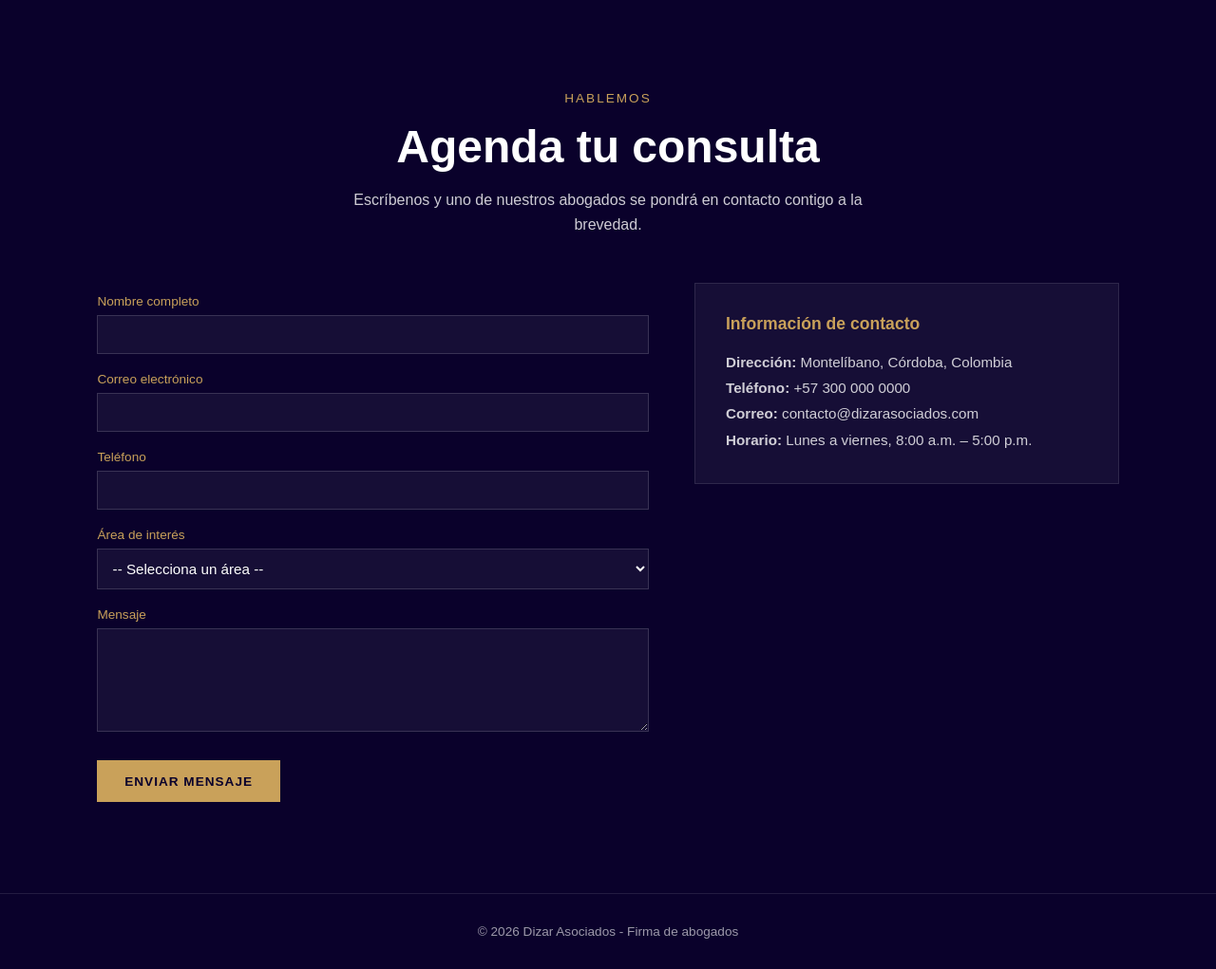
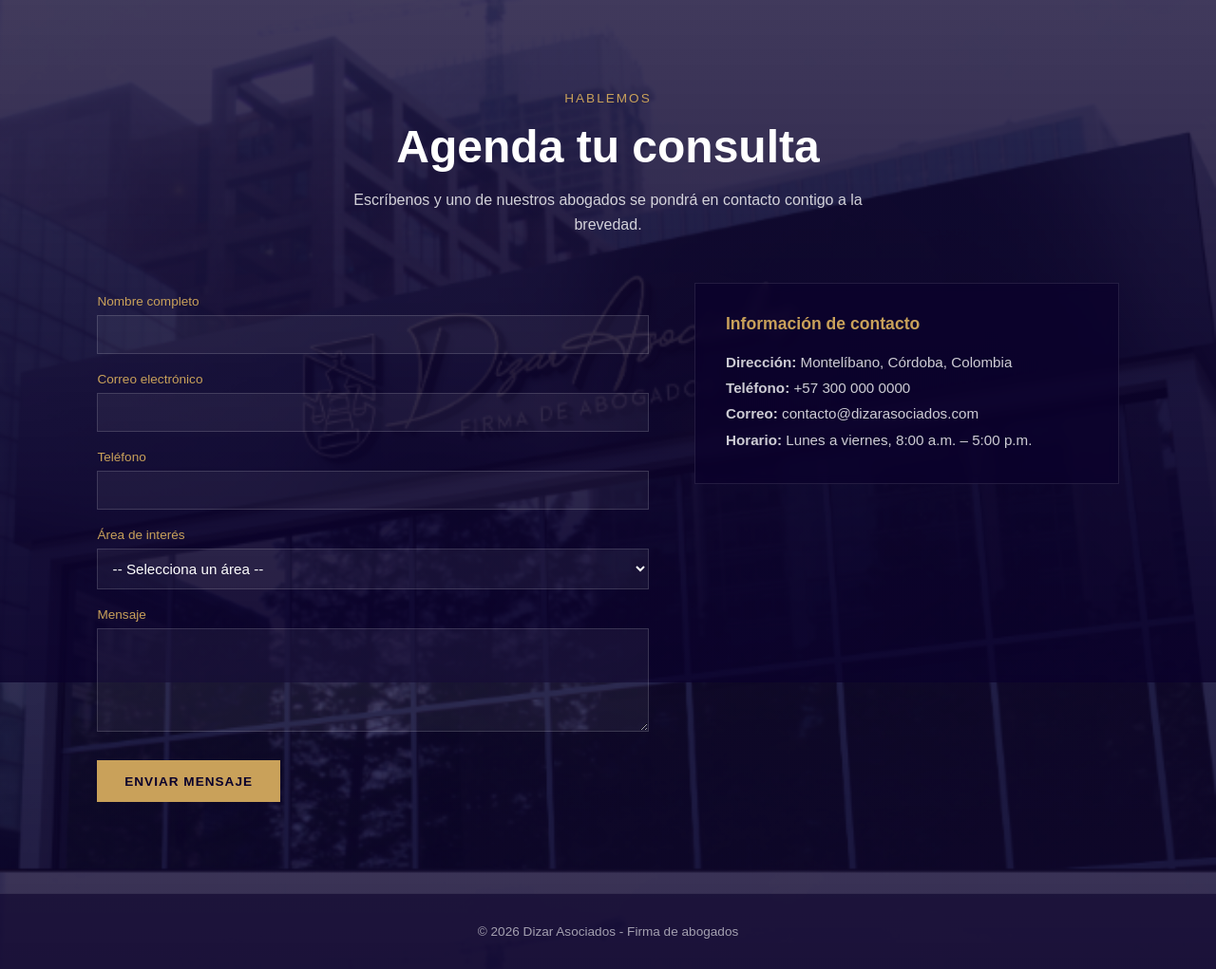
Before and after one commit to ele-SD/Dizar_Asociados, a PHP site: page /contacto.php in a window 1280 px wide. Shown: the part 81-1102 px from the top of the page at 95% size. Run offline with PHP 8.4, Linux system fonts and the light colour scheme.

Commit message:
imagenes corregidas en las interfaces nosotros, servicios y contacto

```diff
--- a/MVC/Vista/style.css
+++ b/MVC/Vista/style.css
@@ -1665,3 +1665,36 @@ select option {
     background-color: var(--color-azul-oscuro, #0A012B);
     color: var(--color-blanco, #FFFFFF);
 }
+
+body:has(.nosotros_intro),
+body:has(.servicios),
+body:has(.contacto) {
+    min-height: 100vh;
+    display: flex;
+    flex-direction: column;
+    background:
+        linear-gradient(180deg, rgba(10, 1, 43, 0.75), rgba(10, 1, 43, 0.95)) fixed,
+        url("../imagenes/fondo-oficina.png") center/cover fixed no-repeat;
+    background-color: var(--color-azul-oscuro, #0A012B);
+}
+
+body:has(.nosotros_intro) main,
+body:has(.servicios) main,
+body:has(.contacto) main {
+    flex: 1;
+}
+
+body:has(.nosotros_intro) .footer,
+body:has(.servicios) .footer,
+body:has(.contacto) .footer {
+    background: rgba(10, 1, 43, 0.6);
+}
+
+/* Tarjetas más oscuras para que el texto se lea sobre la foto */
+.valor_card,
+.equpo_card,
+.servicio_card,
+.contacto_info {
+    background-color: rgba(10, 1, 43, 0.7);
+    backdrop-filter: blur(6px);
+}
```
